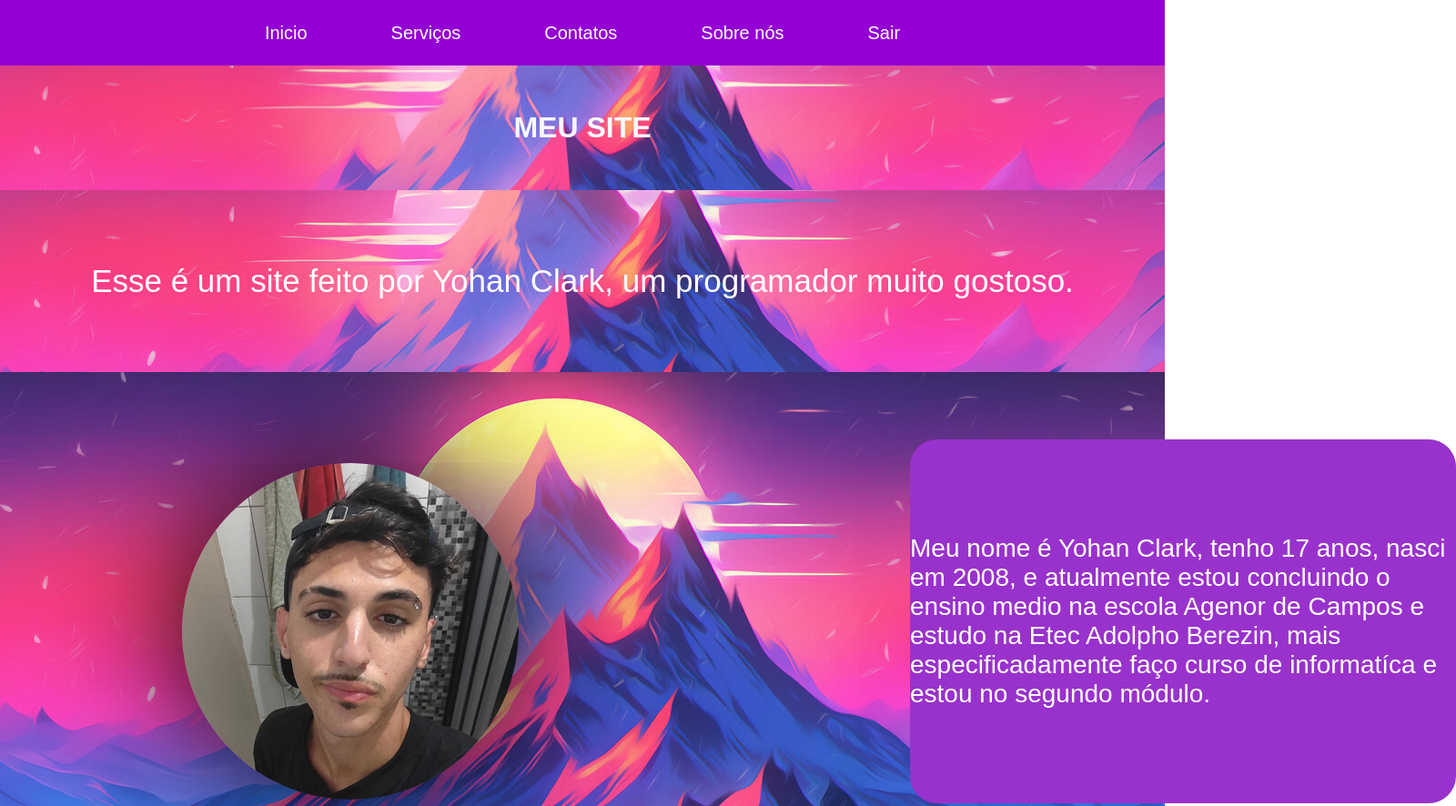
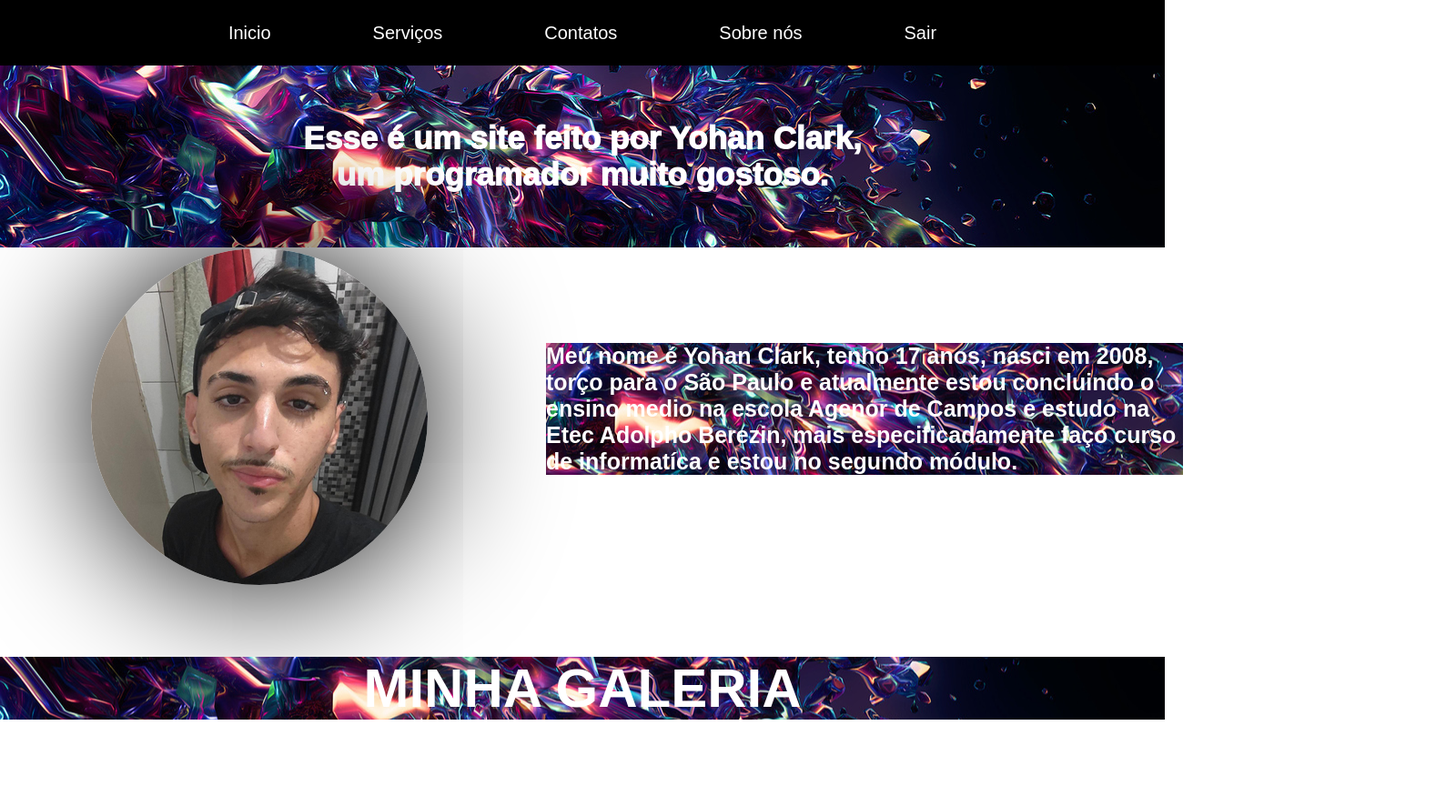
Before and after one commit to Yohan160/Yohan_Clark, a plain HTML site: page index.html in a window 1280 px wide. Shown: the top 886 px of the page at 91% size, 1600 px wide, since content can reach past the window. Drawn offline with Linux system fonts and the light colour scheme.

Commit message:
Add files via upload

```diff
--- a/index.css
+++ b/index.css
@@ -1,6 +1,6 @@
 * {
     margin: 0px;
-    background-image: url("img/kkk.jpg");
+    background-image: url("img/fundo2.jpg");
     background-repeat: no-repeat;
     background-attachment: fixed;
     background-position: center;
@@ -12,15 +12,25 @@
     font-family: Arial, Helvetica, sans-serif;
     font-size: 35px;
     text-align: center;
-    padding: 80px;
+    padding: 30px;
+    font-weight: 1000;
+    padding: 60px;
 }
 
 
 .img_borda{
     border-radius: 50%;
     box-shadow: 0 0 150px;
-    transform: translateX(25vh);
-    margin-top: 100px;
+    margin-left: 100px;
+    margin-top: 1px;
+    display: inline-block;
+    cursor: pointer;
+    transition:0.6s;
+
+}
+
+.img_borda:hover{
+    transform: scale(1.1)
 }
 
 
@@ -30,7 +40,7 @@ body{
 }
 
 .container{
-    background: darkviolet;
+    background: black;
     display: flex;
     justify-content: space-between;
     align-items: center;
@@ -43,20 +53,21 @@ nav{
     width: 100%;
     display: flex;
     align-items: center;
-    gap: 60px;
+    gap: 80px;
     height: 70px;
     justify-content: center;
-    background:darkviolet
+    background: black;
 }
 
 a{
     position: relative;
     cursor: pointer;
     color: white;
+    font-weight: 500;
     font-size: 20px;
     padding: 0.5rem 1rem;
     transition: color 0.25s;
-    background:darkviolet;
+    background: black;
     font-family: Arial, Helvetica, sans-serif;
 }
 
@@ -72,29 +83,40 @@ a::after{
 }
 
 a:hover{
-    color: black;
+    color: gray;
 }
 
 a:hover::after{
     scale: 1 1;
 }
 
-h1{
-    color:ghostwhite;
-    text-align: center;
+
+.quadrado_1{
+
+    margin-left: 600px;
+    margin-top: -270px;
+    color: white;
     font-family: Arial, Helvetica, sans-serif;
-    padding: 50px;
+    font-size: 25px;
+    font-weight: 600;
+    align-items: center;
+    width: 700px;
+    text-decoration:solid;
 }
 
-.quadrado_1{
-    height: 400px;
-    width: 600px;
-    background: darkorchid;
-    margin-left: 1000px;
-    transform: translateY(-400px);
-    border-radius: 30px;
+h1{
+    text-align: center;
     color: white;
+    position: relative;
+    top: 200px;
+    font-weight:900;
     font-family: Arial, Helvetica, sans-serif;
-    font-size: 28px;
-    align-items: center;
+    font-size: 60px;
 }
+
+.linha{
+    margin-top: 400px;
+    display: flex;
+    justify-content: center;
+    gap: 40px;
+}
--- a/index.html
+++ b/index.html
@@ -18,18 +18,20 @@
 </div>
 
 
-<div>
-<h1>MEU SITE</h1>
 
- <p class="Texto">Esse é um site feito por Yohan Clark, um programador muito gostoso.</p>
+ <p class="Texto">Esse é um site feito por Yohan Clark, <br>um programador muito gostoso.</p>
 
 
     <img src="img/Yohan.png" class="img_borda">
    </nav>
 
-<nav class="quadrado_1">
-        Meu nome é Yohan Clark, tenho 17 anos, nasci em 2008, e atualmente estou concluindo o ensino medio na escola Agenor de Campos e estudo na Etec Adolpho Berezin, mais especificadamente faço curso de informatíca e estou no segundo módulo.
-</nav>
+<div class="quadrado_1">
+    <p>
+        Meu nome é Yohan Clark, tenho 17 anos, nasci em 2008, torço para o São Paulo e atualmente estou concluindo o ensino medio na escola Agenor de Campos e estudo na Etec Adolpho Berezin, mais especificadamente faço curso de informatíca e estou no segundo módulo.
+    </p>
+    </div>
+
+<h1>MINHA GALERIA</h1>
 
 </body>
 </html>
```
Also changed, not shown: img/fundo2.jpg (added).
